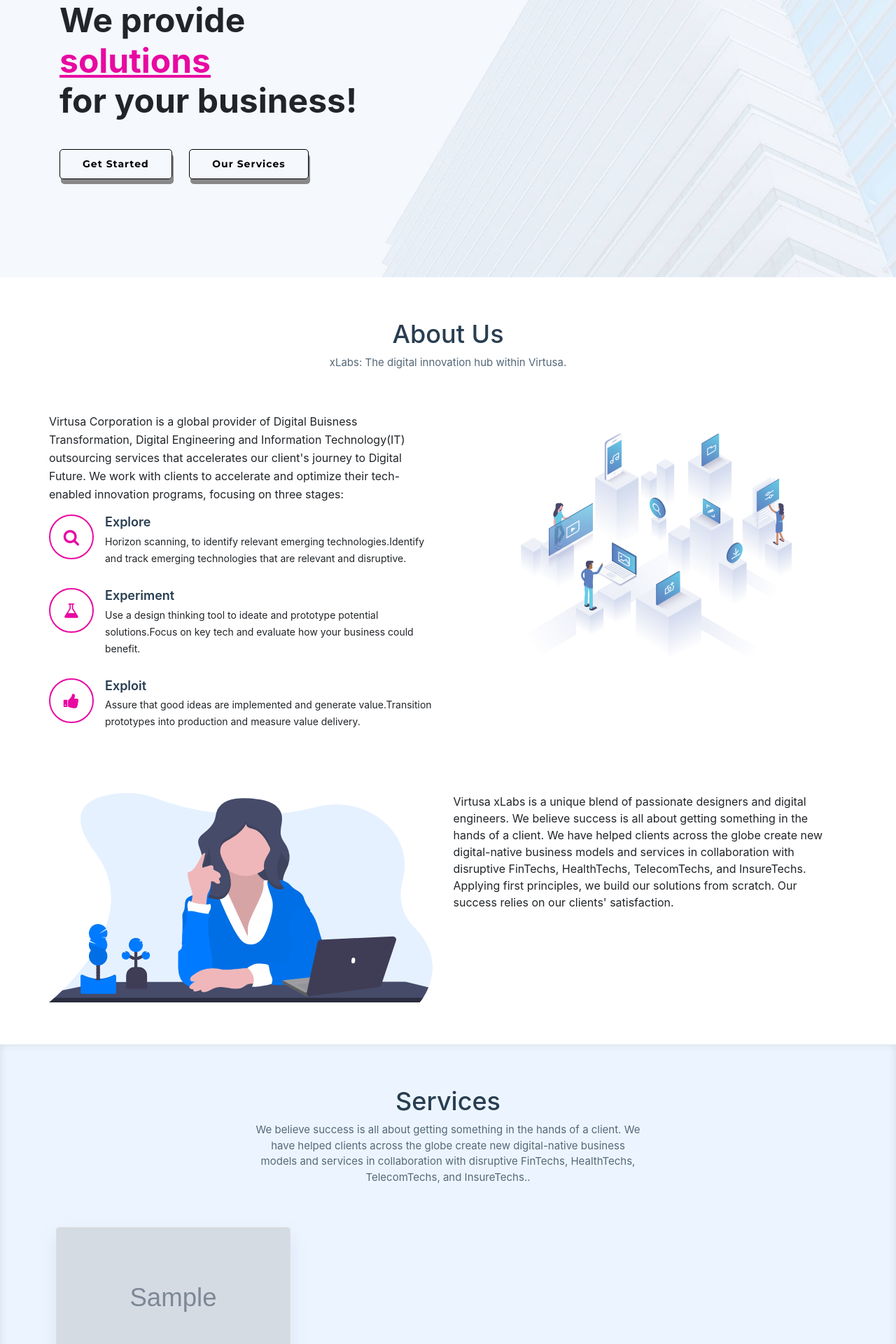
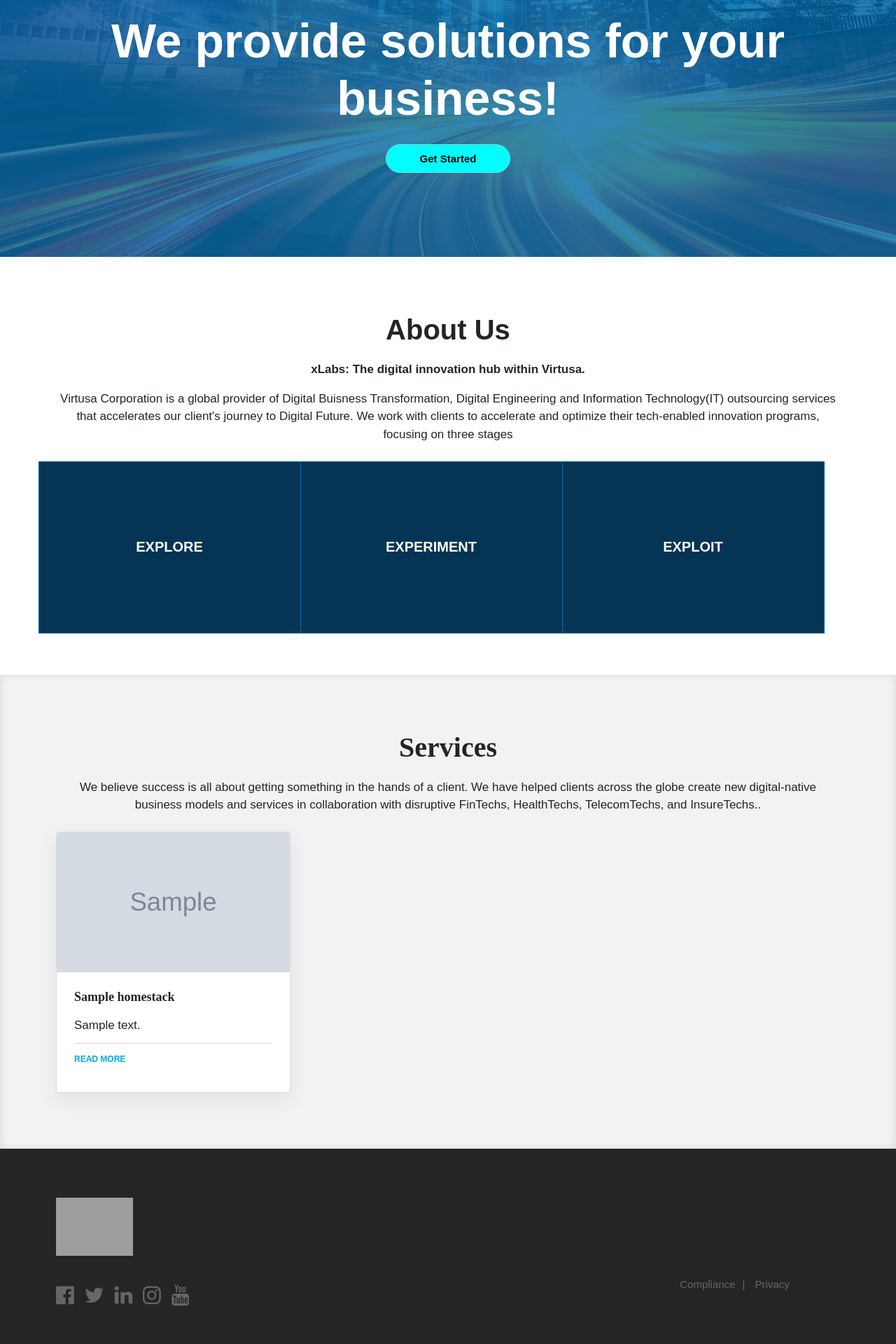
Before and after one commit to frier-sam/v_interface_deploy, a Django app: page / in a window 1280 px wide. Shown: the part 200-2120 px from the top of the page at 70% size. Run offline with Django 3.2, Linux system fonts and the light colour scheme; tables that the repository leaves empty hold one stand-in row (values such as "Sample post"); grey boxes marked "Sample" are stand-in pictures; some libraries are stand-ins or nearby versions; grey boxes are pictures that could not be loaded.

Commit message:
'10th_proto'

```diff
--- a/templates/index.html
+++ b/templates/index.html
@@ -18,7 +18,7 @@
   <link href="https://fonts.googleapis.com/css?family=Open+Sans:300,300i,400,400i,700,700i|Montserrat:300,400,500,700" rel="stylesheet">
 
   <!-- Bootstrap CSS File -->
-  <link rel="stylesheet" type="text/css" href="{% static 'css/style_updated10.css' %}">
+  <link rel="stylesheet" type="text/css" href="{% static 'css/style_updated15.css' %}">
   <link href="{% static 'lib/bootstrap/css/bootstrap.min.css' %}" rel="stylesheet">
   <link rel="stylesheet" type="text/css" href="{% static 'lib/bootstrap/css/bootstrap.css' %}">
   <link rel="stylesheet" type="text/css" href="{% static 'lib/bootstrap/css/bootstrap-responsive.css' %}">
@@ -186,7 +186,8 @@
 
   </div>
 
-
+  <div class="overlay d-flex align-items-center" style="background: url('{% static 'images/speed-xlabs.png' %}') no-repeat; background-size: cover;
+    ">
   <section id="intro" class="clearfix">
 
     <div class="container">
@@ -195,16 +196,18 @@
       </div>
 
       <div class="intro-info">
-        <h2>We provide<br><span>solutions</span><br>for your business!</h2>
+
+        <h1 class="title">We provide solutions for your business!</h1>
         <div>
           <a href="#about" class="btn-get-started scrollto">Get Started</a>
-          <a href="#services" class="btn-services scrollto">Our Services</a>
+
         </div>
 
       </div>
    </div>
 
   </section>
+</div>
    <!-- #intro -->
 
     <!--==========================
@@ -213,19 +216,43 @@
     <section id="about">
         <div class="container">
           <header class="section-header">
-            <h3>About Us</h3>
-            <p>xLabs: The digital innovation hub within Virtusa.</p>
+            <h2>About Us</h2>
+            <p style="text-align: center;"><strong>xLabs: The digital innovation hub within Virtusa.</strong></p>
+
           </header>
-
-          <div class="row about-container">
-               <div class="col-lg-6 content order-lg-1 order-2">
+            <div class=" about-container">
                   <p>
                    Virtusa Corporation is a global provider of Digital Buisness Transformation, Digital Engineering and Information Technology(IT) outsourcing services that accelerates our client's journey to Digital Future.
-                   We work with clients to accelerate and optimize their tech-enabled innovation programs, focusing on three stages:
+                   We work with clients to accelerate and optimize their tech-enabled innovation programs, focusing on three stages
                   </p>
+             </div>
+                  <div class="row vn-row">
+                    <div class="vn-service-tile">
+                      <div class="vn-tile-coll text-center vn-tile-coll-even">
+                         <a  class="vn-service-link">
+                              <h3>Explore</h3>
+                                 <p class="hide-content">Horizon scanning, to identify relevant emerging technologies.Identify and track emerging technologies that are relevant and disruptive.</p>
+                               </a>
+                        </div>
+
+                      <div class="vn-tile-coll text-center vn-tile-coll-even">
+                         <a  class="vn-service-link">
+                           <h3>Experiment</h3>
+                             <p class="hide-content">Use a design thinking tool to ideate and prototype potential solutions.Focus on key tech and evaluate how your business could benefit.</p>
+                            </a>
+                          </div>
+
+                       <div class="vn-tile-coll text-center vn-tile-coll-even">
+                          <a class="vn-service-link">
+                            <h3>Exploit</h3>
+                            <p class="hide-content">Assure that good ideas are implemented and generate value.Transition prototypes into production and measure value delivery.</p>
+                           </a>
+                         </div>
+                       </div>
+                     </div>
 
 
-                  <div class="icon-box wow fadeInUp">
+                  <!-- <div class="icon-box wow fadeInUp">
                     <div class="icon"><i class="fa fa-search"></i></div>
                     <h4 class="title"><a href="">Explore</a></h4>
                     <p class="description">Horizon scanning, to identify relevant emerging technologies.Identify and track emerging technologies that are relevant and disruptive.</p>
@@ -241,10 +268,10 @@
                     <div class="icon"><i class="fa fa-thumbs-up"></i></div>
                     <h4 class="title"><a href="">Exploit</a></h4>
                     <p class="description">Assure that good ideas are implemented and generate value.Transition prototypes into production and measure value delivery.</p>
-                </div>
-             </div>
+                </div> -->
+             <!-- </div> -->
 
-             <div class="col-lg-6 background order-lg-2 order-1 wow fadeInUp">
+             <!-- <div class="col-lg-6 background order-lg-2 order-1 wow fadeInUp">
                 <img src="static/images/intro.png" class="img-fluid" alt="">
             </div>
         </div>
@@ -260,7 +287,7 @@
           </p>
           </div>
         </div>
-      </div>
+      </div> -->
     </section>
 
     <!-- #about -->
@@ -272,7 +299,7 @@
       <div class="container">
 
         <header class="section-header">
-          <h3>Services</h3>
+          <h2>Services</h2>
           <p>We believe success is all about getting something in the hands of a client. We have helped clients across the globe create new digital-native business models and services in collaboration with disruptive FinTechs, HealthTechs, TelecomTechs, and InsureTechs..</p>
         </header>
 
@@ -297,8 +324,8 @@
                    </div>
                        </a>
                          <!-- <div class="icon"><i class="ion-ios-bookmarks-outline" style="color: #ff689b;"></i></div> -->
-                     <div class="card-body">
-                         <h4 class="title">{{item.name}}</h4>
+                     <div class="contain">
+                         <h2 class="title">{{item.name}}</h2>
                          <p class="card-text description comment more">{{item.summary}}</p>
 
                          <span class="morelink read-more-small">Read More</span>
@@ -356,7 +383,7 @@
      <!--==========================
        Footer
      ============================-->
-     <footer id="footer">
+     <!-- <footer id="footer">
 
 
        <div class="container">
@@ -398,9 +425,45 @@
                   </div>
 
        </div>
-     </footer><!-- #footer -->
-
-
+     </footer><!-->
+<footer id="colophons" class="site-footer vn-site-footer">
+     <div class="contact-form ">
+       <div class="container-fluid">
+         <div class="row vn-row">
+         <div class="col-lg-12">
+             <div class="contain">
+           <div class="footer-menu">
+            <div class="vn-row footer-logo text-left">
+          <div class="site-branding">
+<p class="site-title"> <a href="https://corpweb.virtusa.com" rel="home">
+<img src="https://mhgbtcuwzn-2-flywheel.netdna-ssl.com/wp-content/uploads/2019/08/virtusa-footer-logo.png" class="site-logo" alt="Virtusa Logo"> </a>
+</p>
+</div>
+</div>
+<div class="row vn-row" style="margin:0 !important;">
+<div class="col-md-6 col-sm-6">
+<ul class="soc">
+<li><a class="soc-facebook" href="https://www.facebook.com/VirtusaCorp" target="_blank"> <i class="fa fa-facebook-official fa-2x" aria-hidden="true"></i> </a></li>
+<li><a class="soc-twitter" href="https://twitter.com/VirtusaCorp" target="_blank"> <i class="fa fa-twitter fa-2x" aria-hidden="true"></i> </a></li>
+<li><a class="soc-linkedin" href="https://www.linkedin.com/companies/virtusa" target="_blank"> <i class="fa fa-linkedin fa-2x" aria-hidden="true"></i> </a></li>
+<li><a class="soc-instagram" href="https://www.instagram.com/virtusacorp/" target="_blank"> <i class="fa fa-instagram fa-2x" aria-hidden="true"></i> </a></li>
+<li><a class="soc-youtube" href="https://www.youtube.com/user/VirtusaCorporation" target="_blank"> <i class="fa fa-youtube fa-2x" aria-hidden="true"></i> </a></li>
+</ul></div>
+<div class="col-md-3 hide-mob"></div>
+<div class="col-md-3 col-sm-6">
+<ul class="en privacy-links">
+<li><a href="/corporate-citizenship-compliance/">Compliance</a>|</li>
+<li><a href="/privacy-statement/">Privacy</a></li>
+</ul>
+</div>
+</div>
+</div>
+</div>
+</div>
+</div>
+</div>
+</div>
+</footer>
 
   </body>
   </html>
--- a/virtusa/static/css/style_updated10.css
+++ b/virtusa/static/css/style_updated15.css
@@ -1,7 +1,13 @@
-
-
-
-
+body, button, input, select, optgroup, textarea {
+	color: #333;
+	font-family: 'Synthesis', sans-serif !important;
+	font-size: 15px !important;
+	line-height: 1.2 !important;
+}
+/* h1, h2, h3, h4, h5, h6 {
+	clear: both;
+	letter-spacing:0.5px;
+} */
 
 
 /*
@@ -238,7 +244,8 @@
 #intro {
   width: 100%;
   position: relative;
-  background: url("../images/intro-bg.jpg") center bottom no-repeat;
+  /* background: url("../images/intro-bg.jpg") center bottom no-repeat; */
+  background:rgba(0,106, 165, 0.8);
   background-size: cover;
   padding: 200px 0 120px 0;
 }
@@ -249,8 +256,17 @@
 }
 
 #intro .intro-info {
-  width: 50%;
+
   float: left;
+  text-align: center;
+}
+
+#intro .intro-info .title{
+font-size: 68px;
+font-weight: 700;
+color: #fff;
+margin-top: 0;
+margin-bottom: 25px;
 }
 
 #intro .intro-info h2 {
@@ -268,31 +284,25 @@
 
 #intro .intro-info .btn-get-started,
 #intro .intro-info .btn-services {
-  font-family: "Montserrat", sans-serif;
-  font-size: 14px;
-  font-weight: 600;
-  letter-spacing: 1px;
-  display: inline-block;
-  padding: 10px 32px;
-  border-radius: 5px;
-  transition: 0.5s;
-  margin: 0 20px 20px 0;
-     box-shadow: 2px 7px #888888;
-
+  background: #00FEFF;
+    display: inline-block;
+    border-radius: 50px;
+    padding: 11px 48px 10px 48px;
+    color: #000;
+    font-size: 15px;
+    font-weight: 600;
+    border: 1px solid #77dede;
+    font-family: 'Barlow', Arial;
 /*  color: #fff;    */
 }
 
-#intro .intro-info .btn-get-started {
-
-  border: 1px solid;
-    border-color: #000;
-    color:#000;
-}
 
 #intro .intro-info .btn-get-started:hover {
-  background: #000;
+  background: #fff;
  /* border-color: #fff;   */
-  color: #fff;
+  color: #000;
+  list-style: none;
+  text-decoration: none;;
 
 }
 
@@ -534,20 +544,20 @@
   position: relative;
 }
 
-.section-header p {
+/* .section-header p {
   text-align: center;
   margin: auto;
   font-size: 15px;
   padding-bottom: 60px;
-  color: #556877;
-  width: 50%;
-}
+  /* color: #556877; */
+  /*width: 50%;
+} */
 
 /* Section with background
 --------------------------------*/
 
 .section-bg {
-  background: #ecf5ff;
+  background: #f2f2f2;
 }
 
 /* About Us Section
@@ -557,6 +567,19 @@
   background: #fff;
   padding: 60px 0;
 }
+
+#about .section-header h2{
+  font-weight: 700;
+      width: 80%;
+      margin: 20px auto;
+      font-size: 40px;
+      text-align: center;
+      font-family: 'Publico Headline Web', sans-serif;
+  }
+#about p {
+  font-size: 17px;
+    line-height: 1.5em;
+  }
 
 #about .about-container .background {
   margin: 20px 0;
@@ -573,17 +596,92 @@
 }
 
 #about .about-container p {
-  line-height: 26px;
-}
-
-#about .about-container p:last-child {
-  margin-bottom: 0;
-}
+  font-size: 17px;
+  line-height: 1.5em;
+  text-align: center;
+  margin-bottom: 1.5em;
+}
+
 
 #about .about-container .icon-box {
   background: #fff;
   background-size: cover;
   padding: 0 0 30px 0;
+}
+
+.vn-row {
+    margin: 0;
+}
+
+.vn-service-tile {
+    display: flex;
+    width: 100%;
+    flex-wrap: wrap;
+}
+.vn-tile-coll-even {
+    width: calc(100% * (1/3) - 10px - 1px);
+}
+
+.vn-tile-coll a {
+    display: flex;
+    padding: 30px;
+    background: #063455;
+    min-height: 245px;
+    align-items: center;
+    box-shadow: 1px 0 0 0 #006aa5, 0 1px 0 0 #006aa5, 1px 1px 0 0 #006aa5, 1px 0 0 0 #006aa5 inset, 0 1px 0 0 #006aa5 inset;
+
+}
+
+.vn-tile-coll a h3 {
+    color: #fff;
+    text-transform: uppercase;
+    margin: 0;
+    font-size: 20px;
+    font-weight: 800;
+    width: 100%;
+    display: block;
+    font-family: 'Synthesis', sans-serif;
+    text-decoration: none;
+}
+
+.vn-tile-coll a:hover {
+	background:#00fefe;
+	box-shadow: 1px 0 0 0 #00fefe, 0 1px 0 0 #00fefe, 1px 1px 0 0 #00fefe, 1px 0 0 0 #00fefe inset, 0 1px 0 0 #00fefe inset;
+  text-decoration: none;
+}
+.vn-tile-coll a:hover p {
+	display:block;
+	margin: 0;
+    font-size: 20px;
+    font-weight: 400;
+	width:100%;
+	line-height:1.3;
+	color: #0056b3;
+  text-decoration: none;
+}
+.vn-tile-coll a:hover h3 {
+	display:none;
+	color:#000;
+  text-decoration: none;
+}
+.vn-tile-coll a .hide-content {
+    display: none;
+}
+
+.vn-bg-grey {
+    background: #f2f2f2;
+}
+.vn-search-for-solution h4 {
+    font-size: 32px;
+    margin-right: 20px;
+    text-align: right;
+}
+.vn-nf h2,
+.vn-nf h3,
+.vn-nf h4,
+.vn-nf h5 {
+	font-family: 'Publico Headline Web', sans-serif;
+	font-weight: 700;
 }
 
 #about .about-container .icon-box .icon {
@@ -661,6 +759,16 @@
   box-shadow: inset 0px 0px 12px 0px rgba(0, 0, 0, 0.1);
 }
 
+
+#services h2{
+font-weight: 700;
+    width: 80%;
+    margin: 20px auto;
+    font-size: 40px;
+    text-align: center;
+    font-family: 'Publico Headline Web';
+  }
+
 #services .card {
   padding: 0px;
   position: relative;
@@ -677,6 +785,14 @@
     position: relative;
   height:200px;
     width:100%;
+
+}
+
+#services p{
+  font-size: 17px;
+      line-height: 1.5em;
+      margin-bottom: 1.5em;
+      text-align: center;
 
 }
 
@@ -703,7 +819,7 @@
   opacity: 1;
 }
 
-.img__description {
+#services .img__description {
   transition: .2s;
   transform: translateY(1em);
   font-size: 25px;
@@ -711,7 +827,7 @@
 color: #000;
 margin: 0;
 font-family: 'Publico Headline Web', serif;
-text-align: center;;
+text-align: center;
 
 }
 
@@ -720,6 +836,7 @@
 
 #services .thumbnail:hover .img__description {
   transform: translateY(0);
+
 }
 
 
@@ -730,6 +847,7 @@
 #services .card:hover {
   -webkit-transform: translateY(-5px);
   transform: translateY(-5px);
+
 
 }
 
@@ -747,12 +865,18 @@
 
 #services .title {
   /* margin-top: -48px; */
-  margin-left: 18px;
+      margin: 0 0 1.5rem 0;
   font-weight: 700;
   margin-bottom: 15px;
   font-size: 18px;
-}
-
+
+    text-align: left;
+    font-family: 'Publico Headline Web';
+}
+
+#services .contain{
+    padding: 25px;
+  }
 #services  a {
   text-decoration: none;
   list-style: none;
@@ -776,27 +900,33 @@
 .comment {
 
 
-      margin: 10px;
-    height: 100px;
+
+    /* height: 100px; */
 }
 
 #services .description {
   font-size: 14px;
-  margin-left: 18px;
+
   line-height: 24px;
   margin-bottom: 0;
-  border-bottom: 1px solid #d8d8d8;
+
+  text-align: left;
+  font-size: 17px;
+line-height: 1.7;
 }
 
 
 #services .read-more-small {
     font-size: 12px;
     font-weight: 700;
-    margin-left:18px;
+    /* margin-left:18px; */
     color: #00aae8;
     text-transform: uppercase;
     padding: 15px 0;
     display: block;
+        margin-top: 10px;
+    border-top: 1px solid #d8d8d8;
+
 }
 
 #why-us {
@@ -1344,148 +1474,84 @@
 # Footer
 --------------------------------------------------------------*/
 
-#footer {
-  background: rgba(127, 137, 161, 0.3);
-  padding: 0 0 30px 0;
-  color: #eee;
-  font-size: 14px;
-}
-
-#footer .footer-top {
-  background: rgba(127, 137, 161, 0.3);
-  padding: 60px 0 30px 0;
-}
-
-#footer .footer-top .footer-info {
-  margin-bottom: 30px;
-}
-
-#footer .footer-top .footer-info h3 {
-  font-size: 34px;
-  margin: 0 0 20px 0;
-  padding: 2px 0 2px 0;
-  line-height: 1;
-  font-family: "Montserrat", sans-serif;
-  color: #fff;
-  font-weight: 400;
-  letter-spacing: 3px;
-  text-transform: uppercase;
-}
-
-#footer .footer-top .footer-info p {
-  font-size: 13px;
-  line-height: 24px;
-  margin-bottom: 0;
-  font-family: "Montserrat", sans-serif;
-  color: #ecf5ff;
-}
-
-#footer .footer-top .social-links a {
-  font-size: 18px;
-  display: inline-block;
-  background: #007bff;
-  color: #fff;
-  line-height: 1;
-  padding: 8px 0;
-  margin-right: 4px;
-  border-radius: 50%;
-  text-align: center;
-  width: 36px;
-  height: 36px;
-  transition: 0.3s;
-}
-
-#footer .footer-top .social-links a:hover {
-  background: #0067d5;
-  color: #fff;
-}
-
-#footer .footer-top h4 {
-  font-size: 14px;
-  font-weight: bold;
-  color: #fff;
-  text-transform: uppercase;
-  position: relative;
-  padding-bottom: 10px;
-}
-
-#footer .footer-top .footer-links {
-  margin-bottom: 30px;
-}
-
-#footer .footer-top .footer-links ul {
-  list-style: none;
-  padding: 0;
-  margin: 0;
-}
-
-#footer .footer-top .footer-links ul li {
-  padding: 8px 0;
-}
-
-#footer .footer-top .footer-links ul li:first-child {
-  padding-top: 0;
-}
-
-#footer .footer-top .footer-links ul a {
-  color: #ecf5ff;
-}
-
-#footer .footer-top .footer-links ul a:hover {
-  color: #74b5fc;
-}
-
-#footer .footer-top .footer-contact {
-  margin-bottom: 30px;
-}
-
-#footer .footer-top .footer-contact p {
-  line-height: 26px;
-}
-
-#footer .footer-top .footer-newsletter {
-  margin-bottom: 30px;
-}
-
-#footer .footer-top .footer-newsletter input[type="email"] {
-  border: 0;
-  padding: 6px 8px;
-  width: 65%;
-}
-
-#footer .footer-top .footer-newsletter input[type="submit"] {
-  background: #007bff;
-  border: 0;
-  width: 35%;
-  padding: 6px 0;
-  text-align: center;
-  color: #fff;
-  transition: 0.3s;
-  cursor: pointer;
-}
-
-#footer .footer-top .footer-newsletter input[type="submit"]:hover {
-  background: #0062cc;
-}
-
-#footer .copyright {
-  text-align: center;
-  padding-top: 30px;
-}
-
-#footer .credits {
-  text-align: center;
-  font-size: 13px;
-  color: #f1f7ff;
-}
-
-#footer .credits a {
-  color: #bfddfe;
-}
-
-#footer .credits a:hover {
-  color: #f1f7ff;
-}
+.vn-site-footer {
+    display: block !important;
+}
+
+.site-footer .contact-form {
+    background: #252525;
+    width: 100%;
+    padding: 50px 80px;
+}
+
+.site-footer .contact-form, .site-footer .contact-sec {
+	display: flex;
+	align-items: center;
+}
+
+.vn-site-footer .contact-form .col-lg-12, .vn-site-footer .contact-form .col-lg-12 .contain {
+    padding: 0;
+}
+
+.footer-menu {
+    display: block;
+    margin: 0;
+}
+
+.vn-site-footer .site-title {
+    margin: 0;
+}
+
+#colophons .site-title img {
+    width: 140px;
+    margin-bottom: 6px;
+}
+
+.footer-menu .site-branding img {
+    padding: 20px 15px;
+}
+
+.site-branding img {
+    max-width: 140px;
+    padding: 15px 0;
+}
+
+.site-footer .soc {
+    margin: 15px 0 0;
+    padding-inline-start: 0px;
+
+}
+
+.footer-menu ul li {
+    list-style: none;
+    text-align: left;
+}
+.soc li {
+    display: inline-block;
+    padding: 0 2% 0 0;
+}
+.footer-menu ul li a {
+    line-height: 2;
+    color: #666;
+}
+
+.vn-site-footer .privacy-links {
+    float: left;
+}
+
+.vn-site-footer .privacy-links li {
+    display: inline-block;
+    margin-right: 10px;
+    color: #666;
+}
+
+.vn-site-footer .privacy-links li:first-child a {
+    margin-right: 10px;
+}
+
+
+
+
 
 /*--------------------------------------------------------------
 # Responsive Media Queries
--- a/vui/settings.py
+++ b/vui/settings.py
@@ -39,7 +39,9 @@
     'django.contrib.sessions',
     'django.contrib.messages',
     'django.contrib.staticfiles',
+    'django_bootstrap_breadcrumbs',
     'virtusa',
+
 ]
 
 MIDDLEWARE = [
```
Also changed, not shown: templates/services.html (+19 -10 lines), virtusa/static/css/service_updated13.css (renamed from virtusa/static/css/service_updated11.css, +42 -42 lines), virtusa/static/images/speed-xlabs.png (added).
